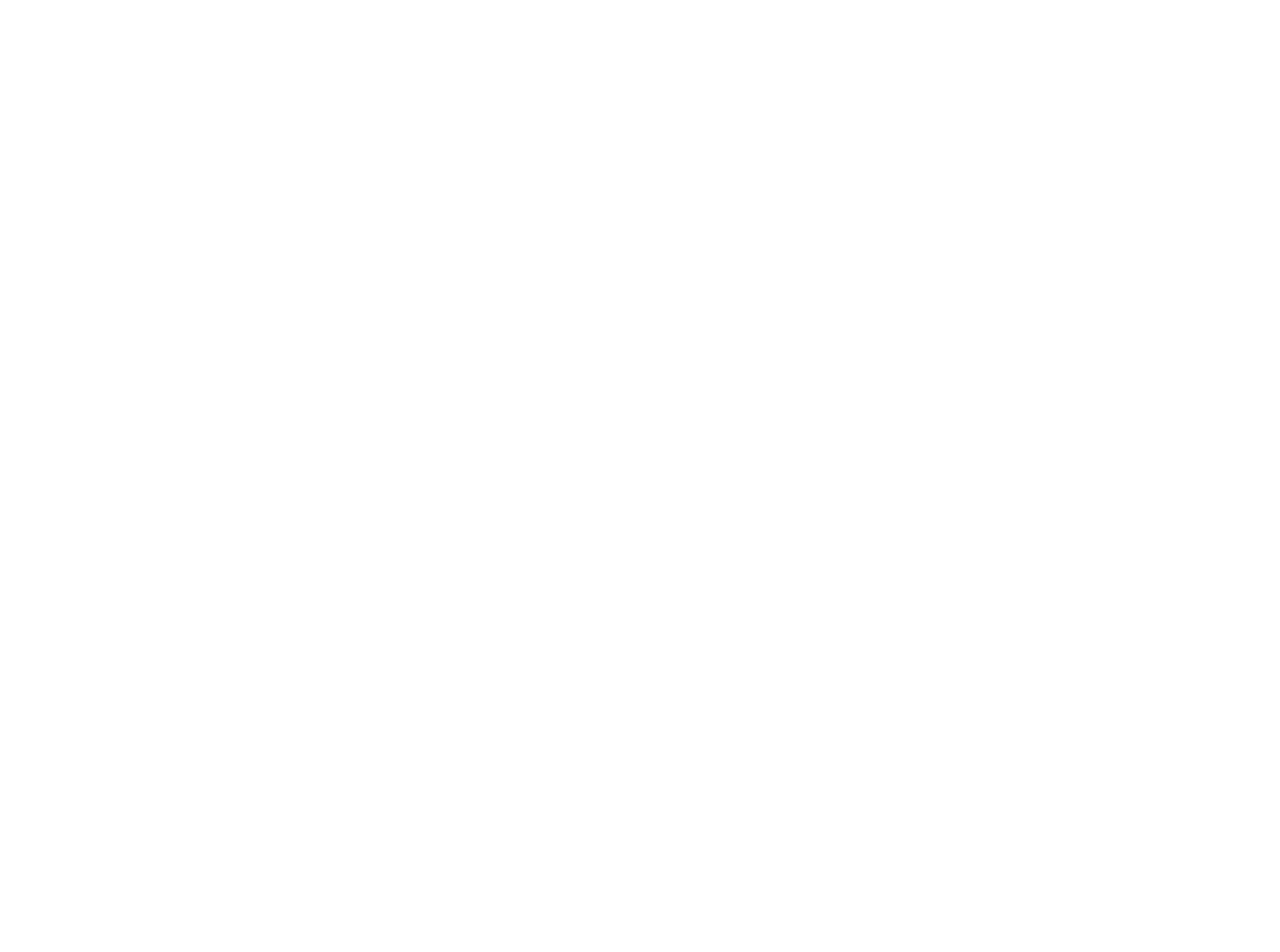
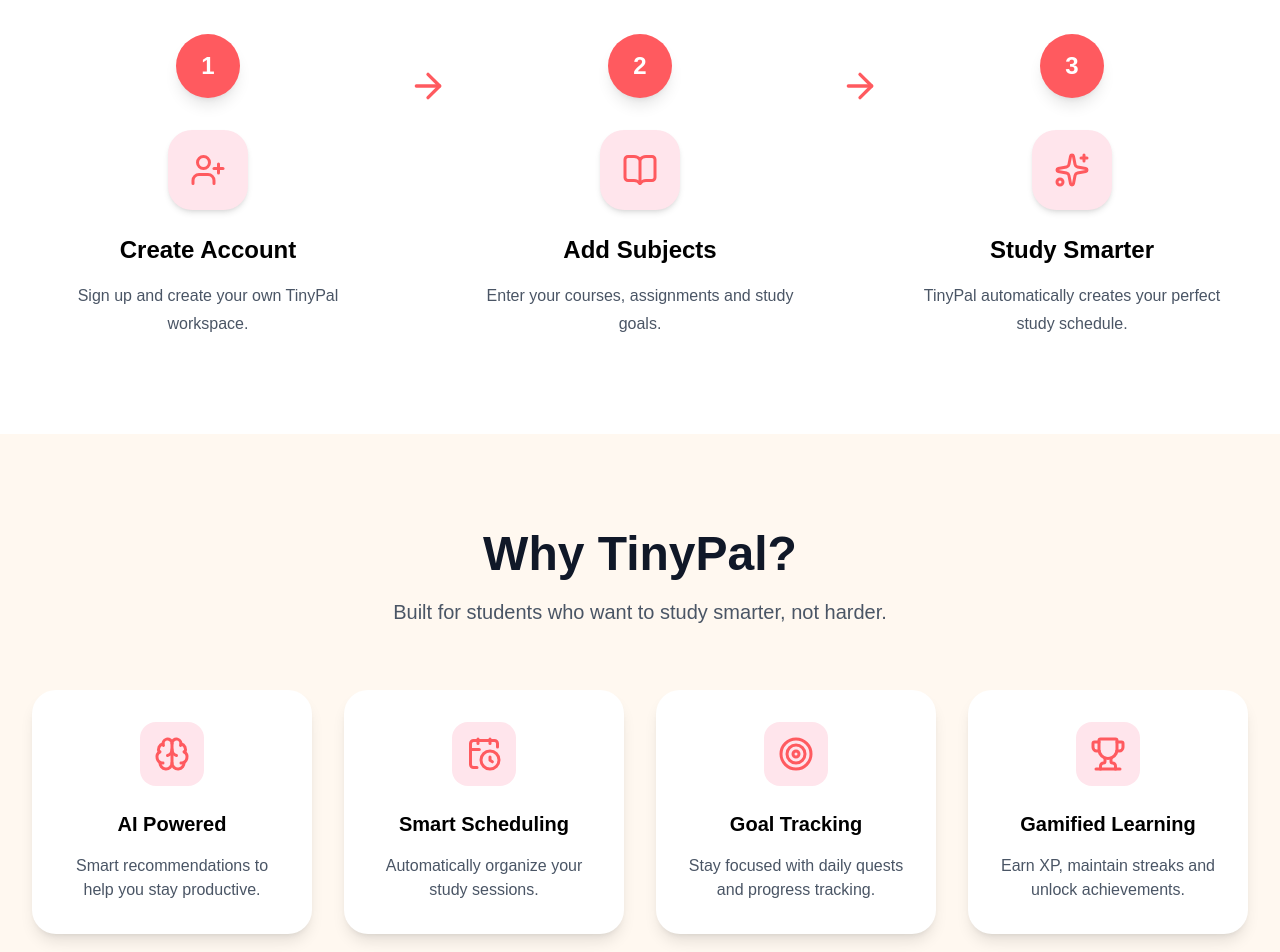
Before and after one commit to kethkee/tinypal, a React app in the folder frontend/: page /login in a window 1280 px wide. Shown: the part 2140-3092 px from the top of the page. Before the commit the page ends 1898 px from the top, so only its background shows below. Built offline with nearby package versions, Linux system fonts and the light colour scheme; the HTML template or start-up script is replaced by a standard one.

Commit message:
Add Why TinyPal section

```diff
--- a/frontend/src/App.jsx
+++ b/frontend/src/App.jsx
@@ -2,6 +2,8 @@
 import Hero from "./components/sections/Hero";
 import Features from "./components/sections/Features";
 import Stats from "./components/sections/Stats";
+import HowItWorks from "./components/sections/HowItWorks";
+import WhyTinyPal from "./components/sections/WhyTinyPal";
 
 function App() {
   return (
@@ -10,6 +12,8 @@
       <Hero />
       <Features />
       <Stats />
+      <HowItWorks />
+      <WhyTinyPal />
     </div>
   );
 }
--- /dev/null
+++ b/frontend/src/components/sections/HowItWorks.jsx
@@ -0,0 +1,81 @@
+import StepCard from "../ui/StepCard";
+
+import {
+  UserPlus,
+  BookOpen,
+  Sparkles,
+} from "lucide-react";
+
+function HowItWorks() {
+  return (
+    <section className="bg-white py-24">
+
+      <div className="max-w-7xl mx-auto px-8">
+
+        <div className="text-center">
+
+          <h2 className="text-5xl font-black text-gray-900">
+
+            How TinyPal Works
+
+          </h2>
+
+          <p className="mt-6 text-xl text-gray-600">
+
+            Getting started takes less than a minute.
+
+          </p>
+
+        </div>
+
+        <div className="grid lg:grid-cols-3 gap-20 mt-20">
+
+          <StepCard
+
+            number="1"
+
+            icon={<UserPlus size={36} />}
+
+            title="Create Account"
+
+            description="Sign up and create your own TinyPal workspace."
+
+            showArrow
+
+          />
+
+          <StepCard
+
+            number="2"
+
+            icon={<BookOpen size={36} />}
+
+            title="Add Subjects"
+
+            description="Enter your courses, assignments and study goals."
+
+            showArrow
+
+          />
+
+          <StepCard
+
+            number="3"
+
+            icon={<Sparkles size={36} />}
+
+            title="Study Smarter"
+
+            description="TinyPal automatically creates your perfect study schedule."
+
+          />
+
+        </div>
+
+      </div>
+
+    </section>
+  );
+}
+
+export default HowItWorks;
--- /dev/null
+++ b/frontend/src/components/sections/WhyTinyPal.jsx
@@ -0,0 +1,74 @@
+import {
+  Brain,
+  CalendarClock,
+  Trophy,
+  Target,
+} from "lucide-react";
+
+const features = [
+  {
+    icon: <Brain size={36} />,
+    title: "AI Powered",
+    desc: "Smart recommendations to help you stay productive.",
+  },
+  {
+    icon: <CalendarClock size={36} />,
+    title: "Smart Scheduling",
+    desc: "Automatically organize your study sessions.",
+  },
+  {
+    icon: <Target size={36} />,
+    title: "Goal Tracking",
+    desc: "Stay focused with daily quests and progress tracking.",
+  },
+  {
+    icon: <Trophy size={36} />,
+    title: "Gamified Learning",
+    desc: "Earn XP, maintain streaks and unlock achievements.",
+  },
+];
+
+function WhyTinyPal() {
+  return (
+    <section className="bg-[#FFF8F0] py-24">
+      <div className="max-w-7xl mx-auto px-8">
+
+        <div className="text-center mb-16">
+          <h2 className="text-5xl font-black text-gray-900">
+            Why TinyPal?
+          </h2>
+
+          <p className="mt-5 text-xl text-gray-600">
+            Built for students who want to study smarter, not harder.
+          </p>
+        </div>
+
+        <div className="grid md:grid-cols-2 lg:grid-cols-4 gap-8">
+
+          {features.map((item, index) => (
+            <div
+              key={index}
+              className="bg-white rounded-3xl p-8 text-center shadow-lg hover:shadow-2xl hover:-translate-y-2 transition-all duration-300"
+            >
+              <div className="w-16 h-16 rounded-2xl bg-[#FFE5EC] text-[#FF5A5F] flex items-center justify-center mx-auto">
+                {item.icon}
+              </div>
+
+              <h3 className="mt-6 text-xl font-bold">
+                {item.title}
+              </h3>
+
+              <p className="mt-4 text-gray-600">
+                {item.desc}
+              </p>
+            </div>
+          ))}
+
+        </div>
+
+      </div>
+    </section>
+  );
+}
+
+export default WhyTinyPal;
--- /dev/null
+++ b/frontend/src/components/ui/StepCard.jsx
@@ -0,0 +1,34 @@
+import { ArrowRight } from "lucide-react";
+
+function StepCard({ number, icon, title, description, showArrow }) {
+  return (
+    <div className="relative flex flex-col items-center text-center">
+
+      <div className="w-16 h-16 rounded-full bg-[#FF5A5F] text-white flex items-center justify-center text-2xl font-bold shadow-lg">
+        {number}
+      </div>
+
+      <div className="mt-8 w-20 h-20 rounded-3xl bg-[#FFE5EC] text-[#FF5A5F] flex items-center justify-center shadow-md">
+        {icon}
+      </div>
+
+      <h3 className="mt-6 text-2xl font-bold">
+        {title}
+      </h3>
+
+      <p className="mt-4 text-gray-600 leading-7 max-w-xs">
+        {description}
+      </p>
+
+      {showArrow && (
+        <ArrowRight
+          className="hidden lg:block absolute top-8 -right-16 text-[#FF5A5F]"
+          size={40}
+        />
+      )}
+
+    </div>
+  );
+}
+
+export default StepCard;
```
